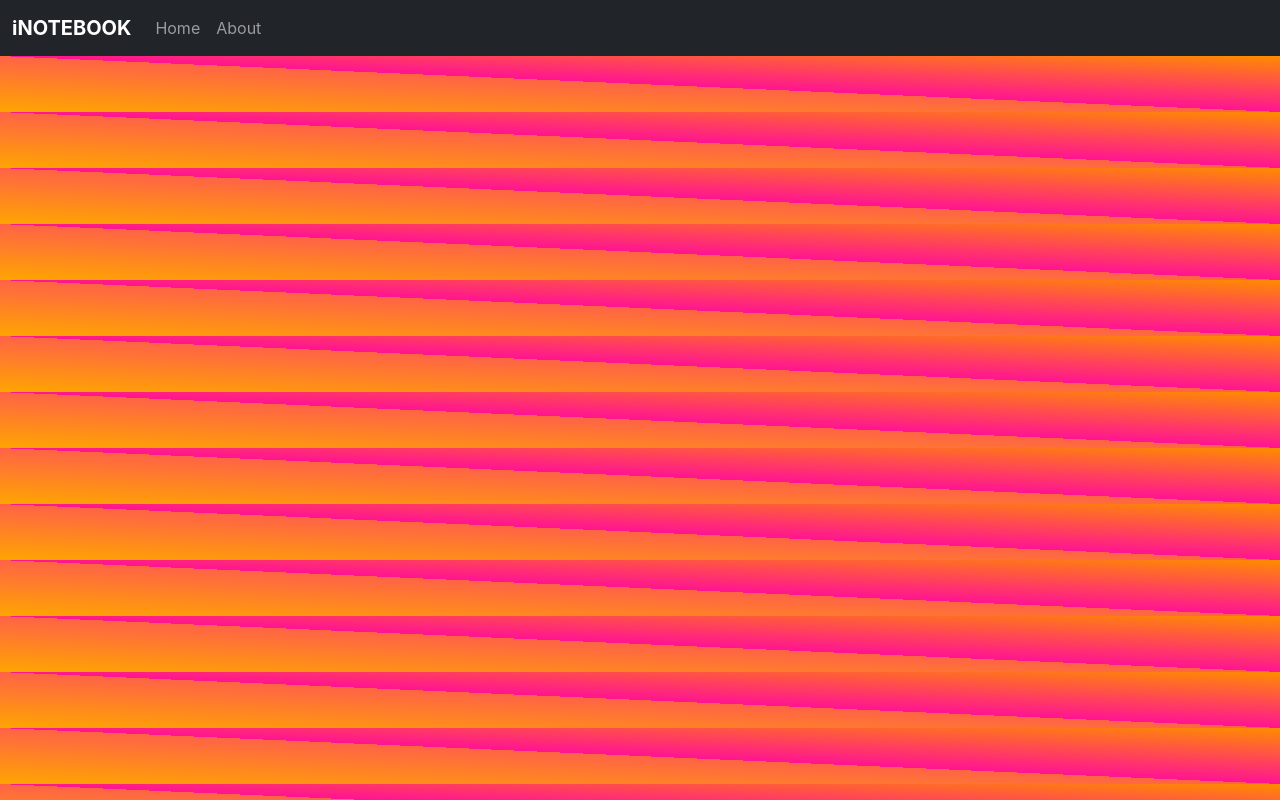
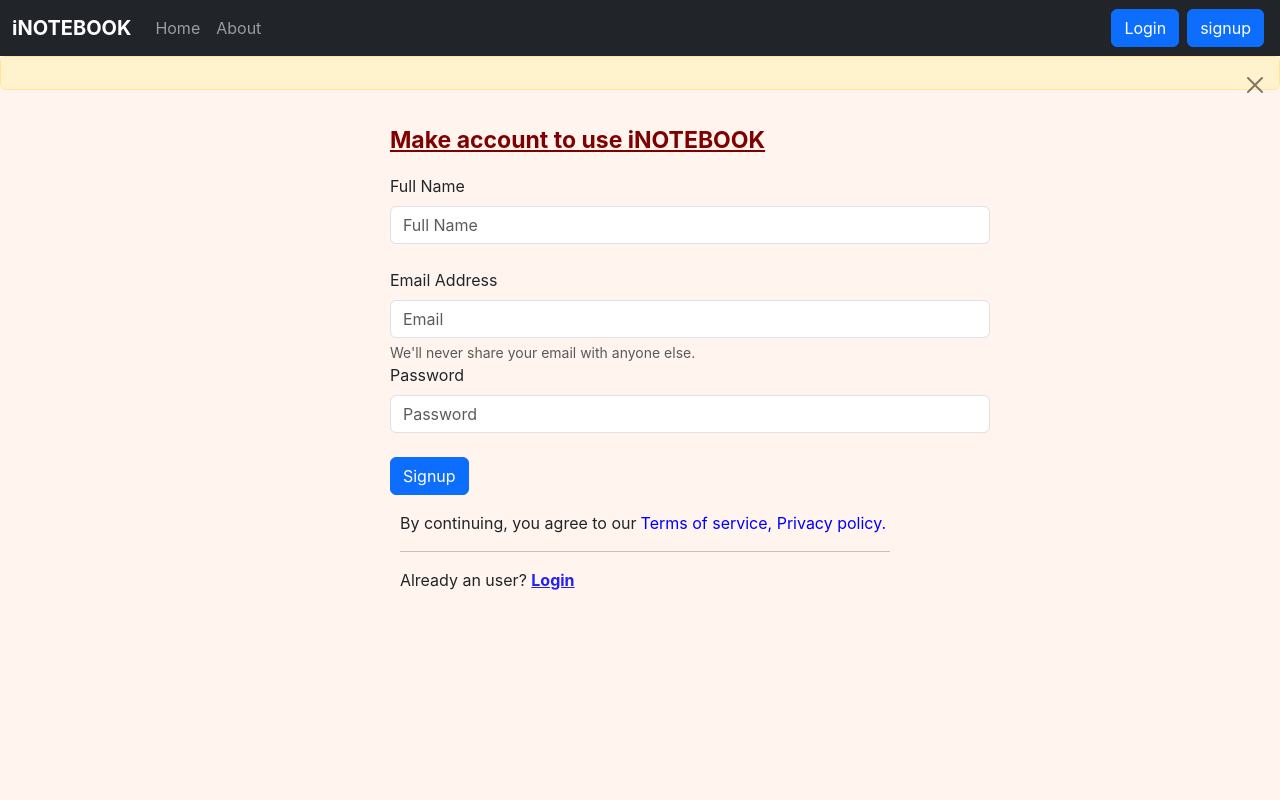
Before and after one commit to Mahesh127784/e-NOTEBOOK-frontend, a React (Create React App) app: page /signup in a window 1280 px wide. Built offline with nearby package versions, Linux system fonts and the light colour scheme.

Commit message:
alert,login and signup page

```diff
--- a/src/App.js
+++ b/src/App.js
@@ -3,35 +3,33 @@ import Navbar from "./components/Navbar";
 import Home from "./components/Home";
 import About from "./components/About";
 import NoteState from "./context/notes/NoteState";
+import AlertState from "./context/alert/Alertstate";
 import { BrowserRouter as Router, Routes, Route } from "react-router-dom";
-// import Alert from "./components/Alert";
-// import { useState } from "react";
+import Login from "./components/Login";
+import Signup from "./components/Signup";
+import Alert from "./components/Alert";
 
 function App() {
-  // const [, setAlert] = useState(null);
-  // const showAlert = (message) => {
-  //   setAlert({
-  //     msg: message,
-  //   });
-  //   setTimeout(() => {
-  //     setAlert(null);
-  //   }, 1500);
-  // };
   return (
     <>
+      <AlertState>
         <NoteState>
           <Router>
             <Navbar />
-          {/* <Alert alert={alert} /> */}
+            <Alert />
             <div className="container">
               <Routes>
                 <Route path="/" element={<Home />} />
 
                 <Route path="/about" element={<About />} />
+
+                <Route path="/login" element={<Login />} />
+                <Route path="/signup" element={<Signup />} />
               </Routes>
             </div>
           </Router>
         </NoteState>
+      </AlertState>
     </>
   );
 }
--- a/src/components/AddNote.js
+++ b/src/components/AddNote.js
@@ -1,20 +1,24 @@
 import React, { useContext, useState } from "react";
 import NoteContext from "../context/notes/NoteContext";
+import AlertContaxt from "../context/alert/AlertContext";
 
 function AddNote() {
   const { addnote } = useContext(NoteContext);
+  const alert = useContext(AlertContaxt);
 
   const [note, setNote] = useState({ title: "", description: "", tags: "" });
 
   const style = {
     textDecoration: "underline",
-    color: "blue",
+    color: "maroon",
   };
+  const inputstyle = { backgroundColor: "darkgrey" };
 
   const handleClick = (e) => {
     e.preventDefault();
     addnote(note);
     setNote({ title: "", description: "", tags: "" });
+    alert.showAlert("confirmed");
   };
 
   const onchange = (e) => {
@@ -37,7 +41,7 @@ function AddNote() {
             Title
           </label>
           <input
-            style={{ backgroundColor: "pink" }}
+            style={inputstyle}
             name="title"
             value={note.title}
             type="text"
@@ -52,7 +56,7 @@ function AddNote() {
             Description
           </label>
           <textarea
-            style={{ backgroundColor: "pink" }}
+            style={inputstyle}
             value={note.description}
             onChange={onchange}
             className="form-control"
@@ -67,7 +71,7 @@ function AddNote() {
             Tags
           </label>
           <input
-            style={{ backgroundColor: "pink" }}
+            style={inputstyle}
             value={note.tags}
             onChange={onchange}
             type="text"
@@ -78,8 +82,9 @@ function AddNote() {
           />
         </div>
         <button
+          disabled={note.title.length < 3 || note.description.length < 5}
           onClick={handleClick}
-          //   type="submit"
+          type="submit"
           className="btn btn-primary "
         >
           Add Note
--- a/src/components/Alert.js
+++ b/src/components/Alert.js
@@ -1,13 +1,29 @@
-import React from "react";
+import React, { useContext } from "react";
+import AlertContaxt from "../context/alert/AlertContext";
 
-const Alert = (props) => {
+function Alert() {
+  const alert = useContext(AlertContaxt);
+  console.log(alert);
   return (
-    <div>
-      <div className={`alert alert-${props.alert.clr} `} role="alert">
-        {props.alert.message}
-      </div>
-    </div>
+    <>
+      {/* <div style={{ height: "60px" }}> */}
+      {alert && (
+        <div
+          className="alert alert-warning alert-dismissible fade show"
+          role="alert"
+        >
+          {alert.msg}
+          <button
+            type="button"
+            className="btn-close"
+            data-bs-dismiss="alert"
+            aria-label="Close"
+          ></button>
+        </div>
+      )}
+      {/* </div> */}
+    </>
   );
-};
+}
 
 export default Alert;
--- /dev/null
+++ b/src/components/Login.js
@@ -0,0 +1,87 @@
+import React, { useState } from "react";
+import { Link, useNavigate } from "react-router-dom";
+
+function Login() {
+  const [cred, setCred] = useState({ email: "", password: "" });
+  const onchange = (e) => {
+    const { value, name } = e.target;
+    setCred({ ...cred, [name]: value });
+  };
+  let navigate = useNavigate();
+
+  const handleClick = async (e) => {
+    const { email, password } = cred;
+    e.preventDefault();
+
+    const response = await fetch(`http://localhost:5000/api/auth/loginPage`, {
+      method: "POST",
+      headers: {
+        "Content-Type": "application/json",
+      },
+      body: JSON.stringify({ email, password }),
+    });
+    const json = await response.json();
+    console.log(json);
+    if (json.authtoken) {
+      //save authtoken in local storage and redirect
+      localStorage.setItem("token", json.authtoken);
+      navigate("/");
+    } else {
+      console.log("invalid");
+    }
+  };
+  return (
+    <div className="login">
+      {" "}
+      <form onSubmit={handleClick}>
+        <div className="mb-3">
+          <label htmlFor="email" className="form-label">
+            Email address
+          </label>
+          <input
+            value={cred.email}
+            onChange={onchange}
+            name="email"
+            type="email"
+            className="form-control imp"
+            id="email"
+            aria-describedby="emailHelp"
+            placeholder="Enter your email"
+          />
+          <div id="emailHelp" className="form-text">
+            We'll never share your email with anyone else.
+          </div>
+        </div>
+        <div className="mb-3">
+          <label htmlFor="password" className="form-label">
+            Password
+          </label>
+          <input
+            value={cred.password}
+            onChange={onchange}
+            name="password"
+            placeholder="Enter your password"
+            type="password"
+            className="form-control imp"
+            id="password"
+          />
+          <Link
+            style={{
+              textDecoration: "none",
+              color: "blue",
+              fontWeight: 600,
+            }}
+          >
+            Forgot your password?
+          </Link>
+        </div>
+
+        <button type="submit" className="btn btn-primary">
+          Login
+        </button>
+      </form>
+    </div>
+  );
+}
+
+export default Login;
--- a/src/components/Navbar.js
+++ b/src/components/Navbar.js
@@ -46,6 +46,12 @@ export default function Navbar() {
             </li>
           </ul>
         </div>
+        <Link to="/login" className="btn btn-primary mx-1" role="button">
+          Login
+        </Link>
+        <Link to="/signup" className="btn btn-primary mx-1" role="button">
+          signup
+        </Link>
       </div>
     </nav>
   );
--- a/src/components/Notes.js
+++ b/src/components/Notes.js
@@ -12,7 +12,7 @@ const Notes = (props) => {
       </div>
       <div className="card-body ">
         <p className="card-text">{description}</p>
-        <p className="card-text">Tags-{tags}</p>
+        <p className="card-text">-{tags ? tags : "general"}-</p>
         <p className="card-text">
           <small className="text-muted">{date} </small>
         </p>
--- /dev/null
+++ b/src/components/Signup.js
@@ -0,0 +1,108 @@
+import React, { useState } from "react";
+import { Link, useNavigate } from "react-router-dom";
+
+function Signup() {
+  const [cred, setCred] = useState({ name: "", email: "", password: "" });
+  let navigate = useNavigate();
+
+  const onchange = (e) => {
+    const { value, name } = e.target;
+    setCred({ ...cred, [name]: value });
+  };
+
+  const handleClick = async (e) => {
+    const { name, email, password } = cred;
+    e.preventDefault();
+
+    const response = await fetch(`http://localhost:5000/api/auth/createuser`, {
+      method: "POST",
+      headers: {
+        "Content-Type": "application/json",
+      },
+      body: JSON.stringify({ name, password, email }),
+    });
+    const json = await response.json();
+    console.log(json);
+    if (json.authtoken) {
+      //save authtoken in local storage and redirect
+      localStorage.setItem("token", json.authtoken);
+      navigate("/");
+    } else {
+      console.log("invalid");
+    }
+  };
+
+  return (
+    <div className="login">
+      <div>
+        <p className="header">Make account to use iNOTEBOOK </p>
+        <form onSubmit={handleClick}>
+          <label htmlFor="fullname" className="form-label">
+            Full Name
+          </label>
+          <input
+            value={cred.name}
+            onChange={onchange}
+            id="fullname"
+            name="name"
+            type="text"
+            placeholder="Full Name"
+            className="form-control imp"
+          />
+          <br />
+          <label htmlFor="email" className="form-label">
+            Email Address
+          </label>
+          <input
+            value={cred.email}
+            onChange={onchange}
+            id="email"
+            type="email"
+            name="email"
+            placeholder="Email"
+            className="form-control imp"
+            aria-describedby="emailHelp"
+          />
+          <div id="emailHelp" className="form-text">
+            We'll never share your email with anyone else.
+          </div>
+          <label htmlFor="password" className="form-label">
+            Password
+          </label>
+          <input
+            value={cred.password}
+            onChange={onchange}
+            name="password"
+            type="password"
+            placeholder="Password"
+            className="form-control imp"
+            minLength={5}
+            required
+          />
+          <br />
+          <button type="submit" className="btn btn-primary">
+            Signup
+          </button>
+        </form>
+
+        <footer className="footer">
+          <p>
+            By continuing, you agree to our
+            <Link to="/termsandcond" className="terms">
+              Terms of service, Privacy policy.
+            </Link>
+          </p>
+          <hr />
+          <p>
+            Already an user?{" "}
+            <Link className="signup" to="/login">
+              Login
+            </Link>
+          </p>
+        </footer>
+      </div>
+    </div>
+  );
+}
+
+export default Signup;
--- /dev/null
+++ b/src/context/alert/AlertContext.js
@@ -0,0 +1,5 @@
+import { createContext } from "react";
+
+const AlertContaxt = createContext();
+
+export default AlertContaxt;
--- /dev/null
+++ b/src/context/alert/Alertstate.js
@@ -0,0 +1,20 @@
+import AlertContaxt from "./AlertContext";
+import { useState } from "react";
+
+export default function AlertState(props) {
+  const [alert, setAlert] = useState(null);
+
+  const showAlert = (message) => {
+    setAlert({
+      msg: message,
+    });
+    setTimeout(() => {
+      setAlert(null);
+    }, 1500);
+  };
+  return (
+    <AlertContaxt.Provider value={{ showAlert, alert }}>
+      {props.children}
+    </AlertContaxt.Provider>
+  );
+}
--- a/src/context/notes/NoteState.js
+++ b/src/context/notes/NoteState.js
@@ -34,7 +34,7 @@ const NoteState = (props) => {
       body: JSON.stringify({ title, description, tags }),
     });
     const resp = await response.json();
-    if (resp.title) setNotes(notes.concat(resp));
+    if (resp.title && resp.description) setNotes(notes.concat(resp));
   }
 
   //function for delete notes
--- a/src/index.css
+++ b/src/index.css
@@ -1,9 +1,5 @@
 body {
-      background-image: linear-gradient(to top right,
-      orange,
-      tomato 50%,
-      deeppink 50%,
-      darkorange);
+background-color: seashell;
   margin: 0;
   font-family: -apple-system, BlinkMacSystemFont, 'Segoe UI', 'Roboto', 'Oxygen',
     'Ubuntu', 'Cantarell', 'Fira Sans', 'Droid Sans', 'Helvetica Neue',
@@ -19,3 +15,32 @@ code {
 i{
   cursor: pointer;
 }
+.imp{
+  width: 120%;
+}
+.login{
+  justify-content: center;
+  display: flex;
+  width: 100%;
+  margin-top: 3%;
+}
+.header{
+  text-decoration: underline;
+  color: maroon;
+  font-weight: 700;
+  font-size: 23px;
+}
+.signup{
+  font-weight: 700;
+  /* text-decoration: none; */
+  color: rgb(33, 33, 248);
+
+}.terms{
+  margin: 4px;
+  text-decoration: none;
+  color: blue;
+}
+.footer{
+  margin-top: 16px;
+  margin-left: 10px;
+}
```
Also changed, not shown: src/components/NotesBody.js (+12 -3 lines). Lines whose indentation alone changed are shown as unchanged.
